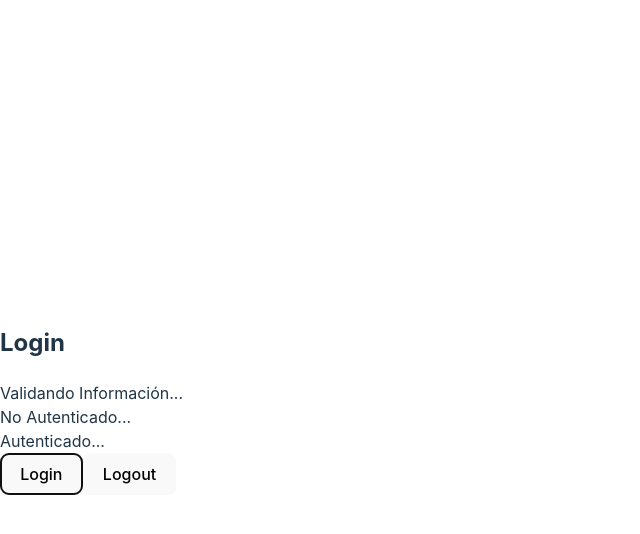
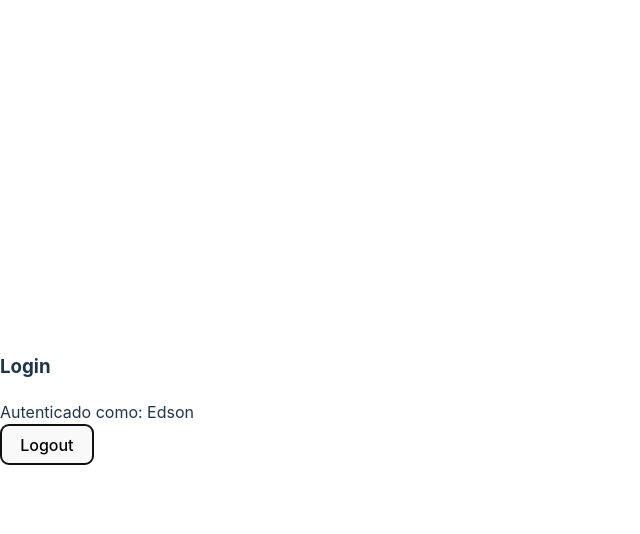
Before and after one commit to edancabreraav/T2-A1-APP-DAM5A, a React (Vite) app: page / in a window 1280 px wide. Both pictures are taken after a click on the button "Login". Shown: the top 534 px of the page, without its empty margins (0-640 px from the left). Built offline with nearby package versions, Linux system fonts and the light colour scheme.

Commit message:
Haste el 4.5

```diff
--- a/src/components/Login.jsx
+++ b/src/components/Login.jsx
@@ -1,37 +1,103 @@
-import { React, useReducer } from 'react'
+import { React, useEffect, useReducer } from 'react';
 
-export const Login = () => {
 const initialState = {
     validando: true,
     token: null,
     username: '',
     nombre: ''
+};
+
+const authReducer = (state, action) => {
+    switch (action.type) {
+        case 'logout':
+            return {
+                token: null,
+                username: '',
+                nombre: '',
+                validando: false,
+            };
+        case 'login':
+            const { nombre, username } = action.payload;
+            return {
+                validando: false,
+                token: 'TOKEN123',
+                username,
+                nombre,
+            };
+        default:
+            return state;
     }
+};
 
+export const Login = () => {
+    const [state, dispatch] = useReducer(authReducer, initialState);
 
+    useEffect(() => {
+        setTimeout(() => {
+            dispatch({ type: 'logout' });
+        }, 2500);
+    }, []);
+
+    const login = () => {
+        dispatch({
+            type: 'login',
+            payload: {
+                username: 'cabrera',
+                nombre: 'Edson'
+            }
+        });
+    };
+
+    const logout = () => {
+        dispatch({ type: 'logout' });
+    };
+
+    if (state.validando) {
+        return (
+            <>
+                <h3>Login</h3>
+                <div className="InfoAlert">
+                    Validando Información...
+                </div>
+            </>
+        );
+    }
 
     return (
         <>
-            <h2>Login</h2>
-            <div className="AlertInfo_Div">
-                Validando Información...
+            <h3>Login</h3>
+            {
+                (state.token)
+                    ? (
+                        <div className="SuccessAlert">
+                            Autenticado como: {state.nombre}
                         </div>
-            <div className="AlertDanger_Div">
+                    )
+                    : (
+                        <div className="DangerAlert">
                             No Autenticado...
                         </div>
-            <div className="AlertSuccess_Div">
-                Autenticado...
-            </div>
+                    )
+            }
+            {
+                (state.token)
+                    ? (
+                        <button
+                            className="Logout_Button"
+                            onClick={logout}
+                        >
+                            Logout
+                        </button>
+                    )
+                    : (
                         <button
                             className="Login_Button"
+                            onClick={login}
                         >
                             Login
                         </button>
-            <button
-                className="Logout_Button"
-            >
-                Logout
-            </button>
-        </>
                     )
             }
+        </>
+    );
+};
```
Lines whose indentation alone changed are shown as unchanged.
